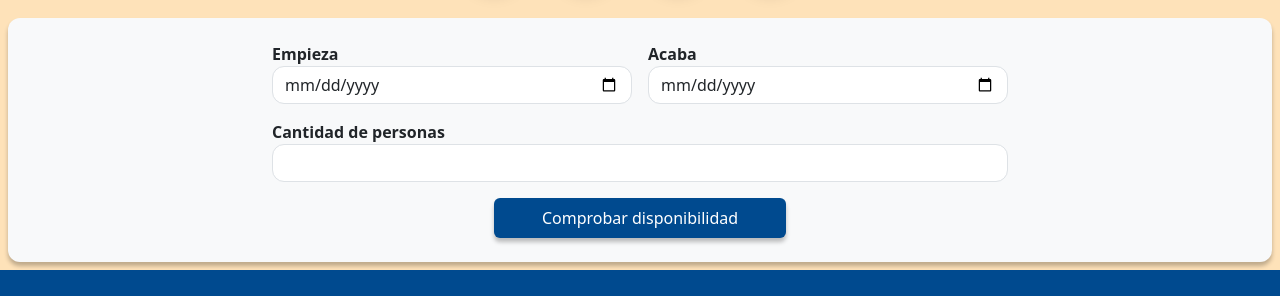
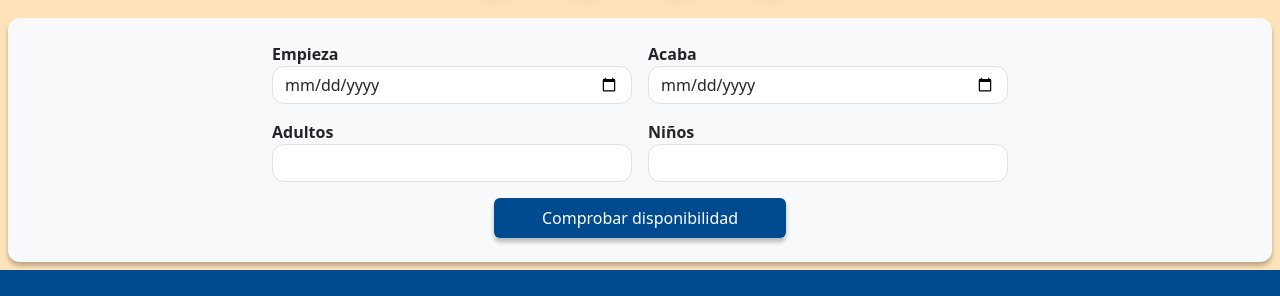
Before and after one commit to JuanAntonio2025/Hotel, a plain HTML site: page index.html in a window 1280 px wide. Shown: the part 2227-2523 px from the top of the page. Drawn offline with nearby package versions, Linux system fonts and the light colour scheme.

Commit message:
Añadida disponibilidad

```diff
--- a/index.html
+++ b/index.html
@@ -164,13 +164,18 @@
                             <input class="rounded-card form-control" type="date" name="fechaFinal" required>
                         </div>
 
-                        <div class="col-12 col-md-12">
-                            <label for="cantidad" class="fw-bold">Cantidad de personas</label>
-                            <input class="rounded-card form-control" type="number" name="cantidad" min="1" max="2" required>
+                        <div class="col-12 col-md-6">
+                            <label for="cantidadAdultos" class="fw-bold">Adultos</label>
+                            <input class="rounded-card form-control" type="number" name="cantidadAdultos" min="1" required>
+                        </div>
+
+                        <div class="col-12 col-md-6">
+                            <label for="cantidadNiños" class="fw-bold">Niños</label>
+                            <input class="rounded-card form-control" type="number" name="cantidadNiños" min="1" max="2">
                         </div>
 
                         <div class="col-12 text-center">
-                            <button class="btn btn-primary px-5 py-2 sombreado" type="submit">
+                            <button class="btn btn-primary px-5 py-2 sombreado">
                                 Comprobar disponibilidad
                             </button>
                         </div>
```
